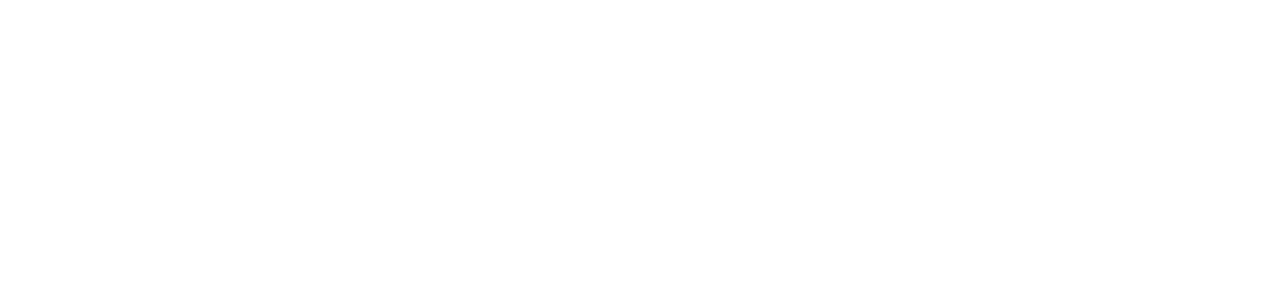
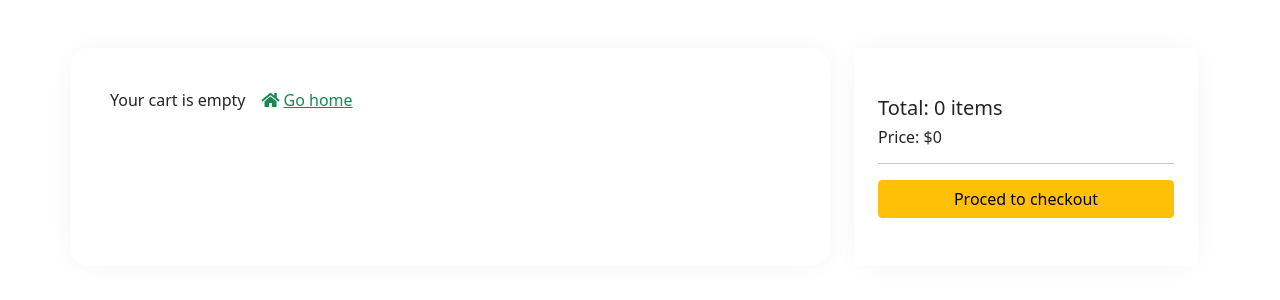
Before and after one commit to alihaydararman/electro_Cart, a React (Create React App) app: page /cart in a window 1280 px wide. Shown: the top 300 px of the page. Built offline with nearby package versions, Linux system fonts and the light colour scheme.

Commit message:
cart complete

```diff
--- a/src/Components/Cart/Cart.js
+++ b/src/Components/Cart/Cart.js
@@ -28,7 +28,42 @@
   return (
     <div>
       <div className='container  my-5'>
+        <div className='row'>
+          <div className='col-12 col-md-8 box-shadow p-lg-3  '>
+            {getCartCount() === 0 ? (
+              <div className='p-4 d-flex align-items-center'>
+                <p className=' m-0 '>Your cart is empty</p>{' '}
+                <Link to='/' className='text-success ms-3 p-0'>
+                  <i className='fas fa-home me-1'></i>
+                  Go home
+                </Link>
+              </div>
+            ) : (
+              cartItems.map((item) => (
+                <CartItem
+                  key={item.product}
+                  item={item}
+                  qtyChangeHandler={qtyChangeHandler}
+                  removeCartHanler={removeCartHanler}
+                ></CartItem>
+              ))
+            )}
+          </div>
 
+          <div className='col-12 col-md-4 mt-5 mt-md-0 ps-md-4'>
+            <div className=' bg-white box-shadow rounded-3 p-4 py-5'>
+              <h5>Total: {getCartCount()} items</h5>
+              <h6>Price: ${getCartTotal()}</h6>
+              <hr />
+              <Link
+                to={`/product/checkout`}
+                className='btn btn-warning px-0 d-block text-center'
+              >
+                Proced to checkout
+              </Link>
+            </div>
+          </div>
+        </div>
       </div>
     </div>
   );
--- a/src/Components/Cart/CartItem.js
+++ b/src/Components/Cart/CartItem.js
@@ -0,0 +1,43 @@
+import React from 'react';
+import { Link } from 'react-router-dom';
+import './CartItem.css'
+
+const CartItem = ({ item, qtyChangeHandler, removeCartHanler }) => {
+  return (
+    <div className='mb-3'>
+      <div className=' d-flex align-items-center justify-content-between border-bottom'>
+        <div className='cart-img d-lg-flex align-items-center'>
+          <img src={item.img} alt='' style={{width:'100px'}} className='img-fuild ' />
+          <p>{item.name}</p>
+        </div>
+        <Link to={`/products/${111}`}></Link>
+        <div className='d-flex align-items-center'>
+          <button
+            className='update me-2'
+            onClick={() => qtyChangeHandler(item.product, item.qty - 1)}
+          >
+            <i className='fas fa-minus'></i>
+          </button>
+          <span className='fs-3'>{item.qty}</span>
+          <button
+            className='update ms-2'
+            onClick={() => qtyChangeHandler(item.product, item.qty + 1)}
+          >
+            <i className='fas fa-plus '></i>
+          </button>
+          <h4 className='ms-3'> ${item.price * item.qty}</h4>
+
+          <button
+            className='border-0 bg-transparent ms-3'
+            onClick={() => removeCartHanler(item.product)}
+          >
+            {' '}
+            <i className='fas fa-trash text-danger fs-4'></i>
+          </button>
+        </div>
+      </div>
+    </div>
+  );;
+};
+
+export default CartItem;
```
